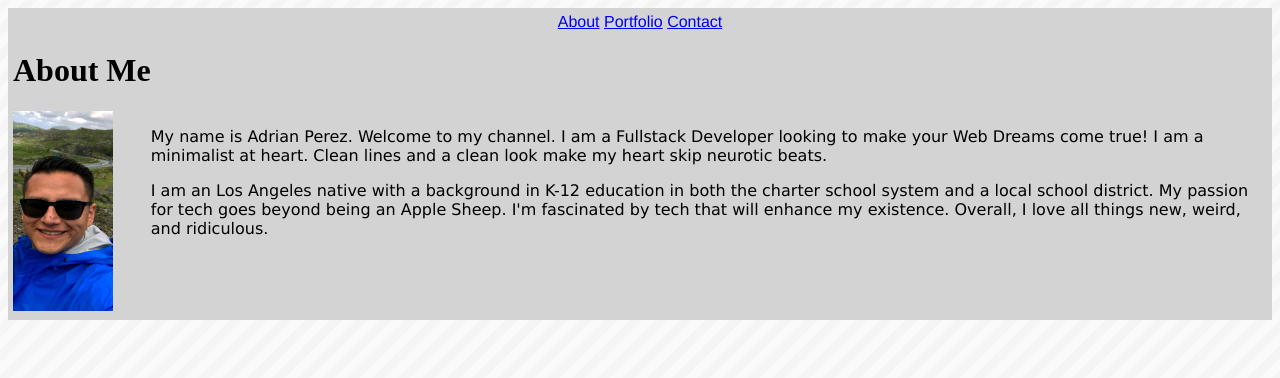
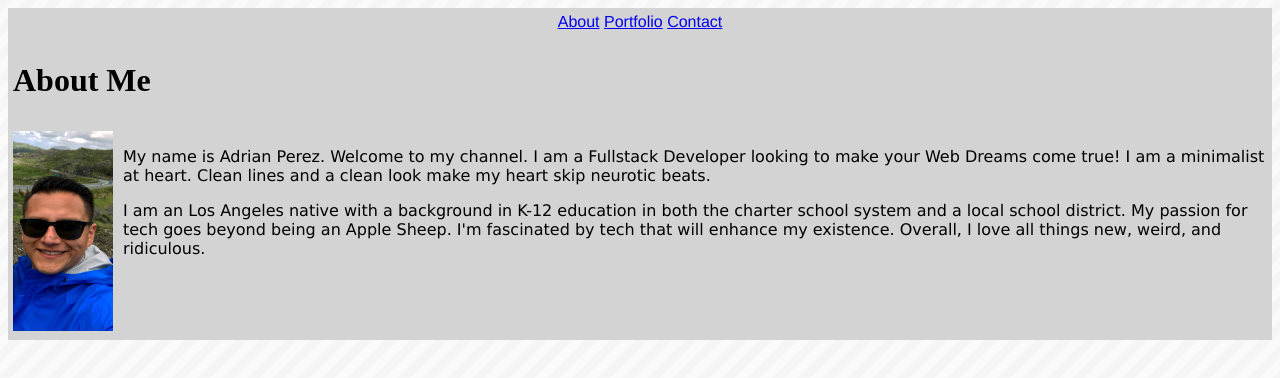
Before and after one commit to adrianp87/Basic-Portfolio, a plain HTML site: page index.html in a window 1280 px wide. Drawn offline with Linux system fonts and the light colour scheme.

Commit message:
fixed css

```diff
--- a/Assets/css/style.css
+++ b/Assets/css/style.css
@@ -6,6 +6,7 @@ body {
     grid-template-columns: auto 1fr;
     grid-template-rows: auto auto auto;
     background-color: lightgrey;
+    grid-gap: 10px;
     padding: 5px
 }
 .navbar {
@@ -15,8 +16,8 @@ font-family: helvetica
 }
 
 .header {
-grid-columns: 1 /3;
-grid-rows: 2 /3
+grid-column: 1 /3;
+grid-row: 2 /3
 }
 .selfie {
 grid-column: 1 / 2;
```
